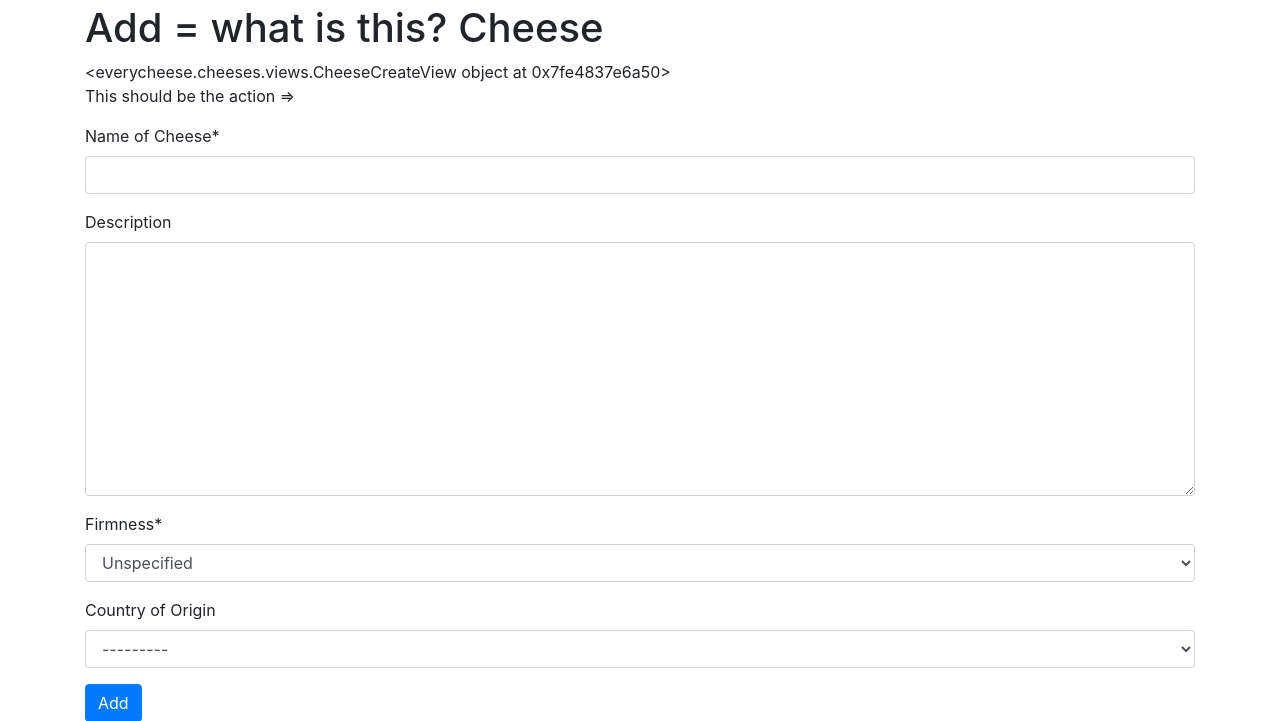
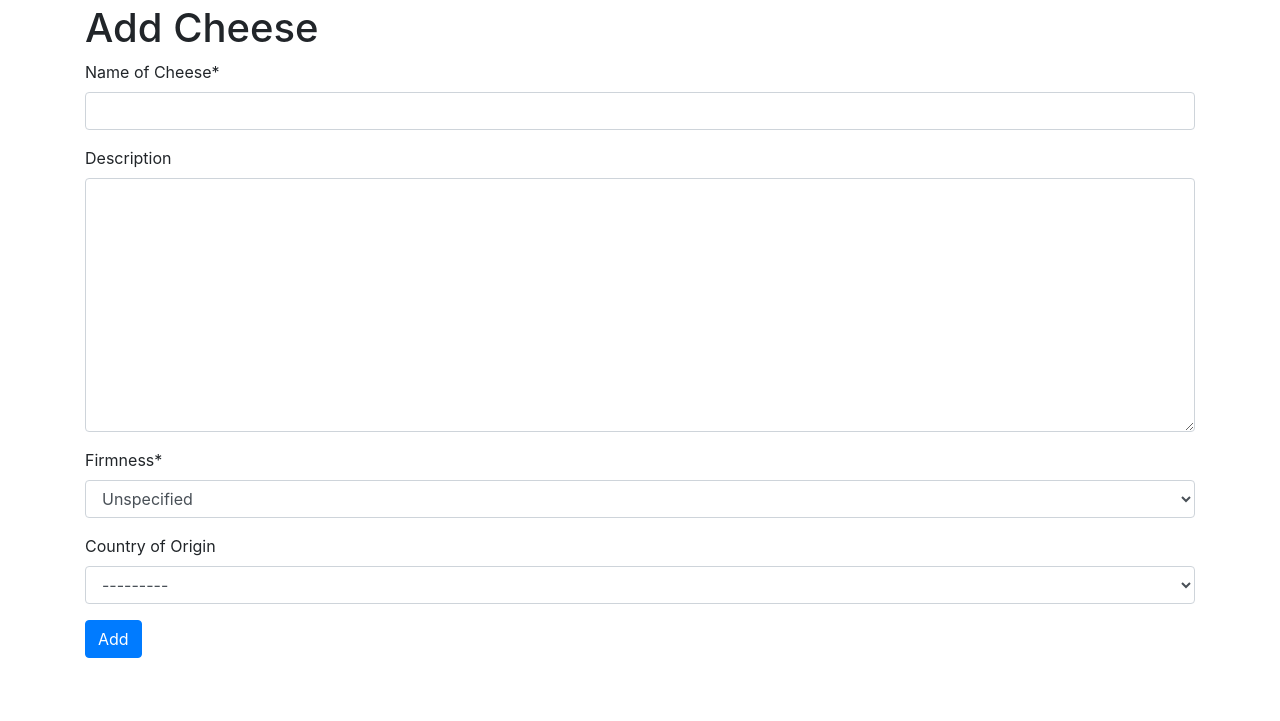
Before and after one commit to ceejaay/django_crash_course, a Django app: page /cheeses/add/ in a window 1280 px wide. Shown: the part 56-777 px from the top of the page. Run offline with Django 3.2, Linux system fonts and the light colour scheme; the visitor is signed in with stand-in values (Sample User, id 1); some libraries are stand-ins or nearby versions.

Commit message:
Fixed the conditional view formatting in the form. Ended the tutorial'

```diff
--- a/everycheese/everycheese/cheeses/views.py
+++ b/everycheese/everycheese/cheeses/views.py
@@ -45,3 +45,4 @@ class CheeseUpdateView(LoginRequiredMixin, UpdateView):
             'firmness',
             'country_of_origin',
             ]
+    action = "Update"
--- a/everycheese/everycheese/templates/cheeses/cheese_form.html
+++ b/everycheese/everycheese/templates/cheeses/cheese_form.html
@@ -4,13 +4,11 @@
 
 {% block content %}
 {% with action=view.action|default:"Add" %}
-    <h1> {{ action }} = what is this? Cheese</h1>
-    {{view}}
-    <p> This should be the action =>{{view.action}} </p>
-    <form method="post" action=".">
+    <h1> {{ action }} Cheese</h1>
+<form method="post" action=".">
         {% csrf_token %}
-        {{ form | crispy }}
+        {{ form|crispy }}
     <button type="submit" class="btn btn-primary">{{ action }}</button>
-{% endwith%}
+{% endwith %}
 </form>
 {% endblock %}
```
Also changed, not shown: everycheese/everycheese/cheeses/tests/test_views.py (+2 -2 lines).
